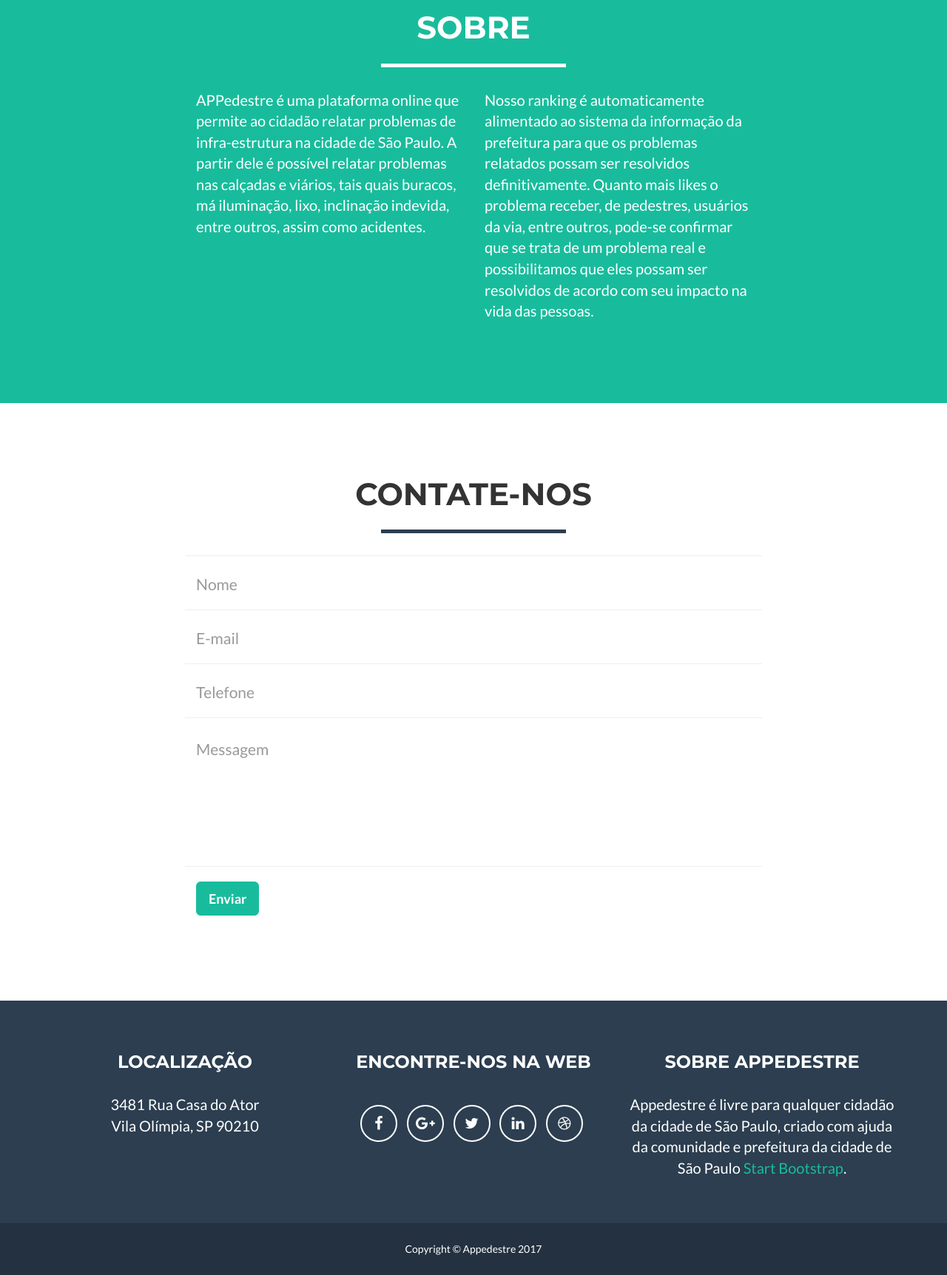
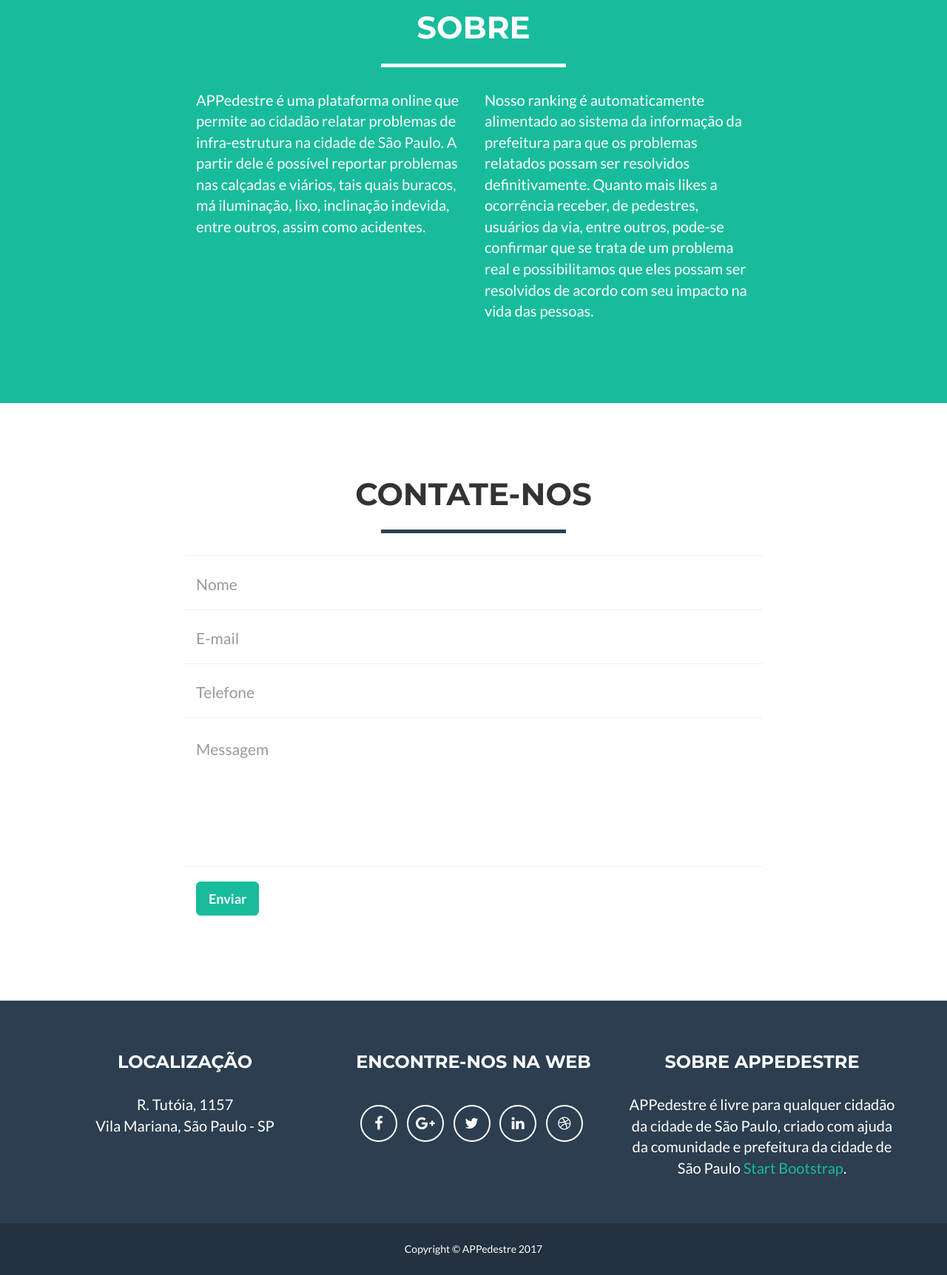
Before and after one commit to OrleansKlaus/appedestre, a website: page index.html in a window 1280 px wide. Shown: the part 1580-3304 px from the top of the page at 74% size. Drawn offline with nearby package versions, Linux system fonts and the light colour scheme; some packages are replaced by stand-ins of ours.

Commit message:
Correcoes

```diff
--- a/index.html
+++ b/index.html
@@ -144,7 +144,7 @@
 
                         <button class="send_message">
                             <div class="icon"></div>
-                            <div class="text">REPOTAR</div>
+                            <div class="text">REPORTAR</div>
                         </button>
                     </div>
                 </div>
@@ -172,10 +172,10 @@
             </div>
             <div class="row">
                 <div class="col-lg-4 col-lg-offset-2">
-                    <p>APPedestre é uma plataforma online que permite ao cidadão relatar problemas de infra-estrutura na cidade de São Paulo. A partir dele é possível relatar problemas nas calçadas e viários, tais quais buracos, má iluminação, lixo, inclinação indevida, entre outros, assim como acidentes.</p>
+                    <p>APPedestre é uma plataforma online que permite ao cidadão relatar problemas de infra-estrutura na cidade de São Paulo. A partir dele é possível reportar problemas nas calçadas e viários, tais quais buracos, má iluminação, lixo, inclinação indevida, entre outros, assim como acidentes.</p>
                 </div>
                 <div class="col-lg-4">
-                    <p>Nosso ranking é automaticamente alimentado ao sistema da informação da prefeitura para que os problemas relatados possam ser resolvidos definitivamente. Quanto mais likes o problema receber, de pedestres, usuários da via, entre outros, pode-se confirmar que se trata de um problema real e possibilitamos que eles possam ser resolvidos de acordo com seu impacto na vida das pessoas. </p>
+                    <p>Nosso ranking é automaticamente alimentado ao sistema da informação da prefeitura para que os problemas relatados possam ser resolvidos definitivamente. Quanto mais likes a ocorrência receber, de pedestres, usuários da via, entre outros, pode-se confirmar que se trata de um problema real e possibilitamos que eles possam ser resolvidos de acordo com seu impacto na vida das pessoas. </p>
                 </div>
             </div>
         </div>
@@ -243,8 +243,8 @@
                 <div class="row">
                     <div class="footer-col col-md-4">
                         <h3>Localização</h3>
-                        <p>3481 Rua Casa do Ator
-                            <br>Vila Olímpia, SP 90210</p>
+                        <p>R. Tutóia, 1157
+                            <br>Vila Mariana, São Paulo - SP</p>
                     </div>
                     <div class="footer-col col-md-4">
                         <h3>Encontre-nos na Web</h3>
@@ -267,8 +267,8 @@
                         </ul>
                     </div>
                     <div class="footer-col col-md-4">
-                        <h3>Sobre Appedestre</h3>
-                        <p>Appedestre é livre para qualquer cidadão da cidade de São Paulo, criado com ajuda da comunidade e prefeitura da cidade de São Paulo <a href="index.html">Start Bootstrap</a>.</p>
+                        <h3>Sobre APPedestre</h3>
+                        <p>APPedestre é livre para qualquer cidadão da cidade de São Paulo, criado com ajuda da comunidade e prefeitura da cidade de São Paulo <a href="index.html">Start Bootstrap</a>.</p>
                     </div>
                 </div>
             </div>
@@ -277,7 +277,7 @@
             <div class="container">
                 <div class="row">
                     <div class="col-lg-12">
-                        Copyright &copy; Appedestre 2017
+                        Copyright &copy; APPedestre 2017
                     </div>
                 </div>
             </div>
```
